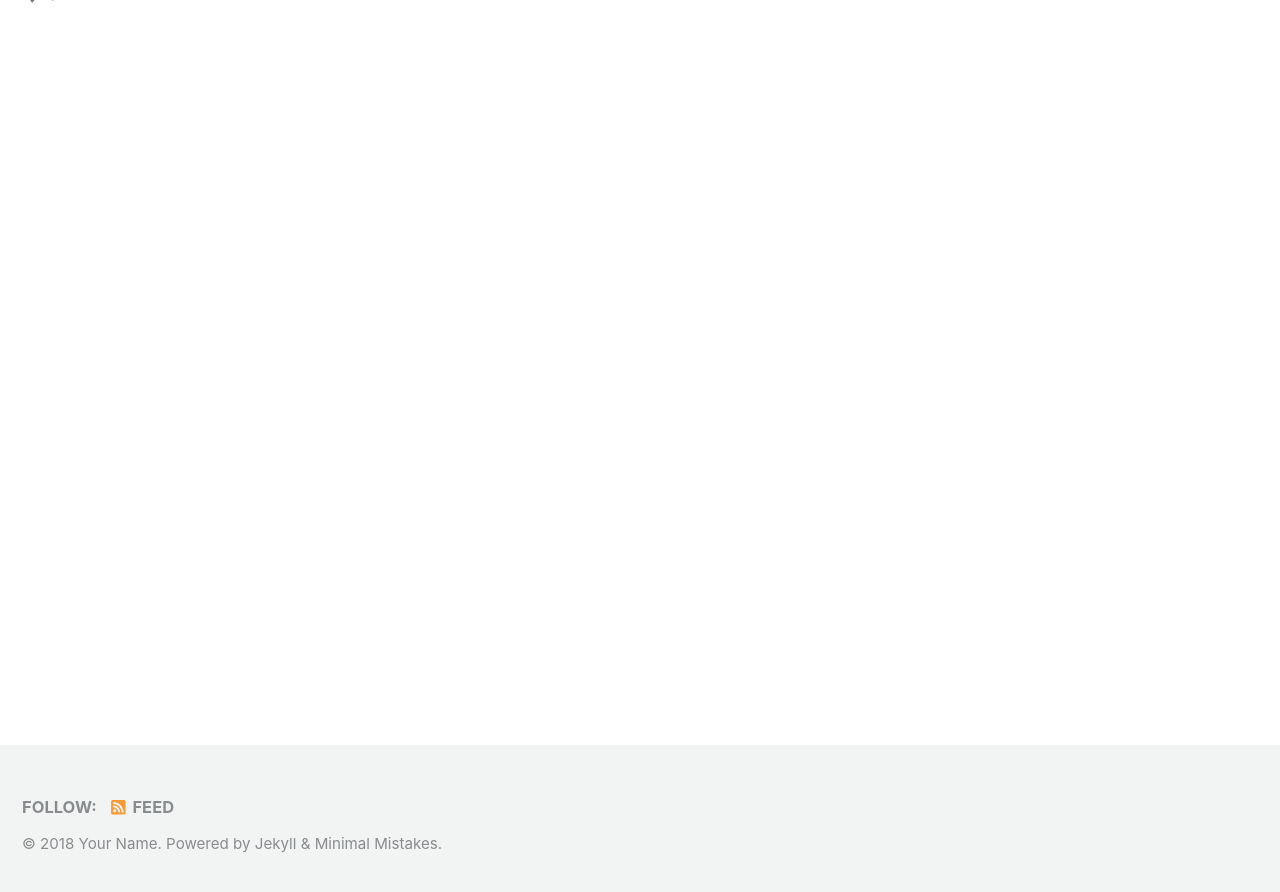
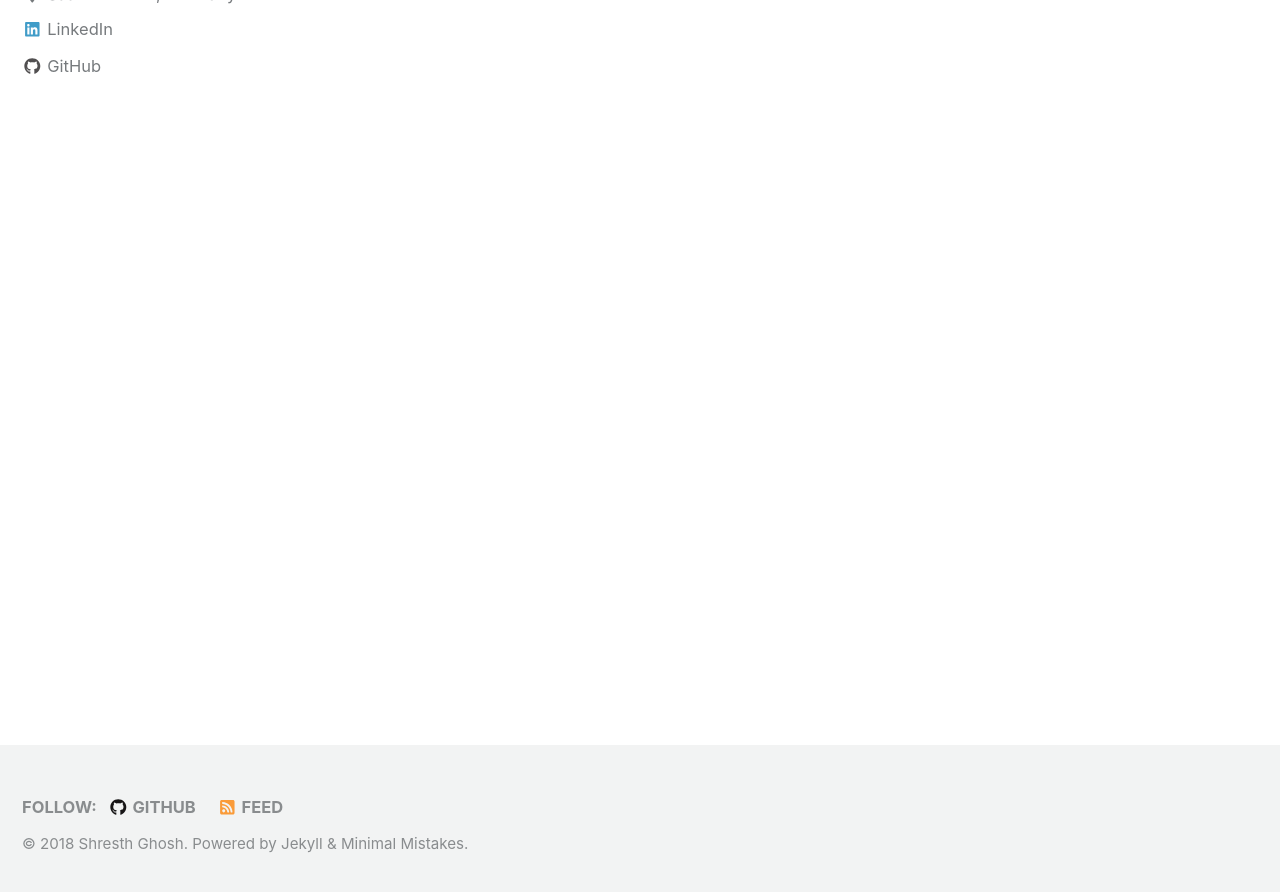
Before and after one commit to ghoshs/ghoshs.github.io, a Jekyll site: the page built from index.html, in a window 1280 px wide and 900 px high, scrolled down 253 px. Shown: the top 892 px of the window. Built offline with Jekyll 4.4.1, drawn with Linux system fonts in a browser that asks for light colours; nearby versions of some CDN libraries; the list of posts is cut into pages by our own code; some of the changed text lies outside the part shown.

Commit message:
customize config by adding bio and default pages

```diff
--- a/_config.yml
+++ b/_config.yml
@@ -16,10 +16,10 @@ minimal_mistakes_skin    : "default" # "air", "aqua", "contrast", "dark", "dirt"
 
 # Site Settings
 locale                   : "en-US"
-title                    : "Site Title"
+title                    : "Shrestha Ghosh"
 title_separator          : "-"
-name                     : "Your Name"
-description              : "An amazing website."
+name                     : "Shresth  Ghosh"
+description              : "Data Science Portfolio"
 url                      : # the base hostname & protocol for your site e.g. "https://mmistakes.github.io"
 baseurl                  : # the subpath of your site, e.g. "/blog"
 repository               : # GitHub username/repo-name e.g. "mmistakes/minimal-mistakes"
@@ -100,10 +100,10 @@ analytics:
 
 # Site Author
 author:
-  name             : "Your Name"
+  name             : "Shrestha Ghosh"
   avatar           : # path of avatar image, e.g. "/assets/images/bio-photo.jpg"
-  bio              : "I am an amazing person."
-  location         : "Somewhere"
+  bio              : "Data Science Portfolio"
+  location         : "Saarbruecken, Germany"
   email            :
   uri              :
   home             : # null (default), "absolute or relative url to link to author home"
@@ -113,13 +113,13 @@ author:
   flickr           :
   facebook         :
   foursquare       :
-  github           :
+  github           : "ghoshs"
   gitlab           :
   google_plus      :
   keybase          :
   instagram        :
   lastfm           :
-  linkedin         : # "john-doe-12345678" (the last part of your profile url, e.g. https://www.linkedin.com/in/john-doe-12345678)
+  linkedin         : "shrestha-ghosh-244959107" # "john-doe-12345678" (the last part of your profile url, e.g. https://www.linkedin.com/in/john-doe-12345678)
   pinterest        :
   soundcloud       :
   stackoverflow    : # "123456/username" (the last part of your profile url, e.g. https://stackoverflow.com/users/123456/username)
@@ -269,3 +269,10 @@ defaults:
       comments: # true
       share: true
       related: true
+  # _pages
+  - scope:
+      path: ""
+      type: pages
+    values:
+      layout: single
+      author_profile: true
```
